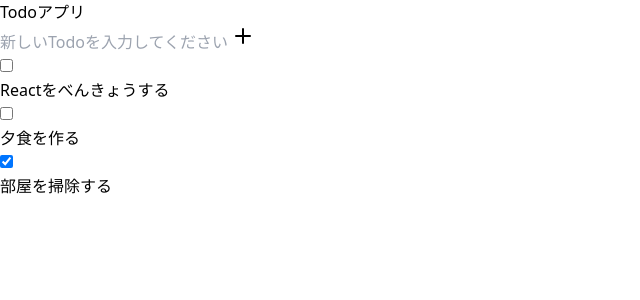
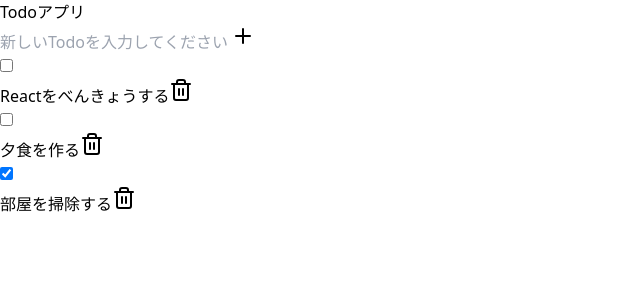
Before and after one commit to shou1027/tsReact, a React (Vite) app: page / in a window 1280 px wide. Shown: the top 300 px of the page, without its empty margins (0-640 px from the left). Built offline with nearby package versions, Linux system fonts and the light colour scheme.

Commit message:
タスク削除機能追加

```diff
--- a/src/App.tsx
+++ b/src/App.tsx
@@ -33,12 +33,24 @@
     });
   };
 
+  const deleteTodo = (id: number) => {
+    setTodoList((prevTodoList) => {
+      return prevTodoList.filter((todo) => {
+        return todo.id != id;
+      })
+    })
+  }
+
   return (
     <main className="mx-auto mt-10 max-w-xl space-y-10">
       <h1 className=" text-4xl text-center">Todoアプリ</h1>
       <AddTodoForm addTodo={addTodo} />
       <div className="rounded bg-slate-200 p-5">
-        <TodoList todoList={todoList} changeCompleted={changeCompleted} />
+        <TodoList
+          todoList={todoList}
+          changeCompleted={changeCompleted}
+          deleteTodo={deleteTodo}
+        />
       </div>
     </main>
   );
--- a/src/components/TodoList.tsx
+++ b/src/components/TodoList.tsx
@@ -1,11 +1,13 @@
+import { Trash2 } from 'lucide-react';
 import { Todo } from '../assets/todo';
 
 type Props = {
   todoList: Todo[];
   changeCompleted: (id: number) => void;
+  deleteTodo: (id: number) => void;
 };
 
-export const TodoList = ({ todoList, changeCompleted }: Props) => {
+export const TodoList = ({ todoList, changeCompleted, deleteTodo }: Props) => {
   return (
     <div className="space-y-3">
       {todoList.map((todo) => (
@@ -28,6 +30,13 @@
               {todo.title}
             </span>
           </label>
+          <button
+            type='button'
+            className='rounded bg-gray-200 p-2 transition-colors hover:bg-gray-300'
+            onClick={() => deleteTodo(todo.id)}
+          >
+            <Trash2 className='size-5 text-gray-500' />
+          </button>
         </div>
       ))}
     </div>
```
